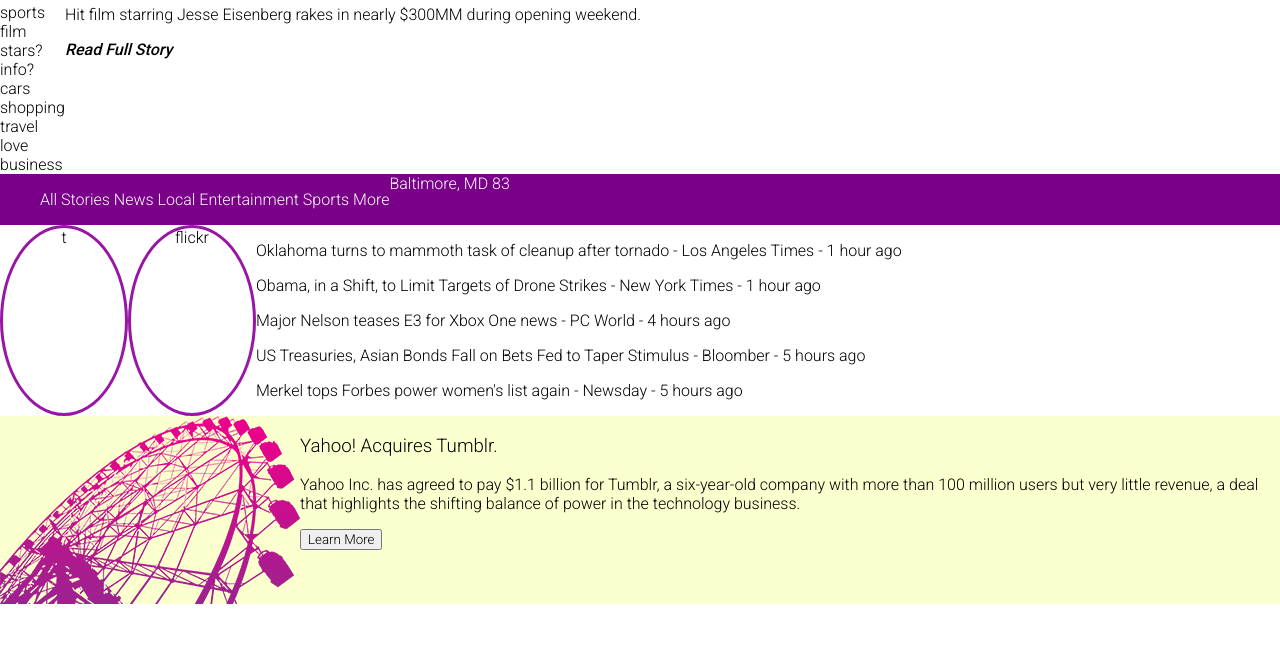
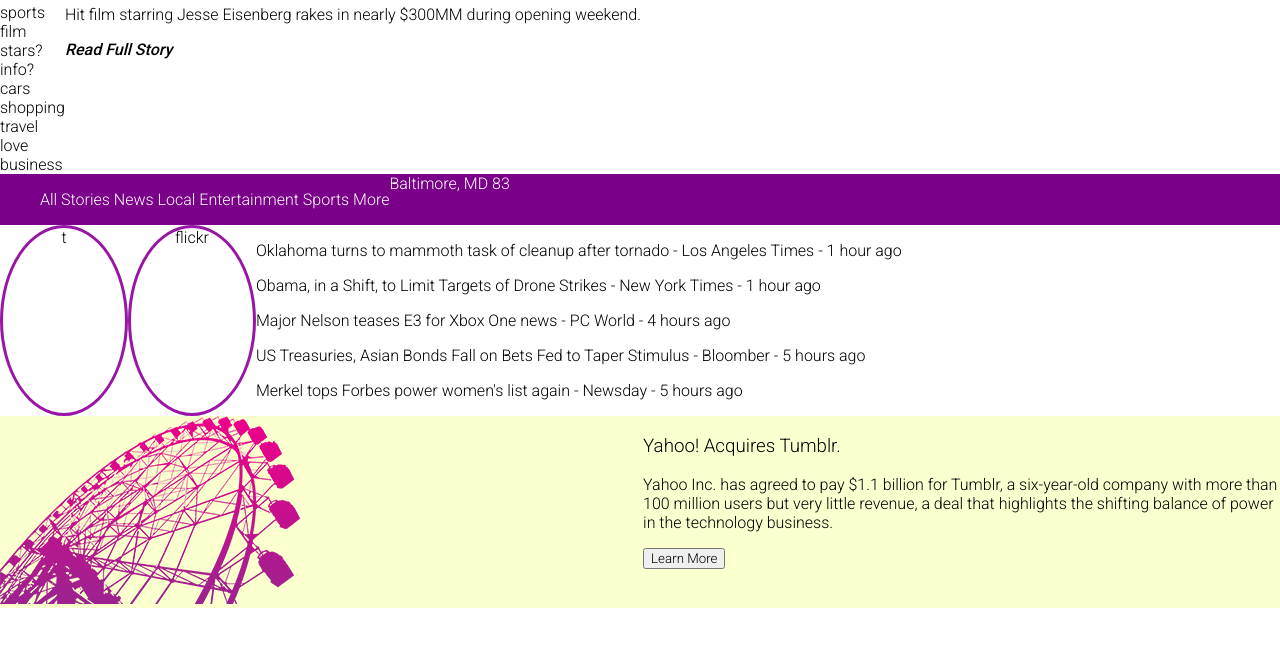
Before and after one commit to Angeldude/yahoo-mockup, a plain HTML site: page public/index.html in a window 1280 px wide. Shown: the part 76-722 px from the top of the page. Drawn offline with Linux system fonts and the light colour scheme.

Commit message:
stying the ferriss wheel

```diff
--- a/public/css/style.css
+++ b/public/css/style.css
@@ -80,3 +80,11 @@
   background-color: #FCFFCE;
   display: flex;
 }
+
+.wheel{
+  width: 70%;
+  flex-grow: 2;
+}
+article{
+  flex-shrink: 2;
+}
--- a/public/index.html
+++ b/public/index.html
@@ -110,7 +110,9 @@
     </section>
 
     <section class="article">
+      <div class="wheel">
       <img src="img/large-ferris-wheel.png" alt="ferris wheel" />
+    </div>
       <article>
         <h1>Yahoo! Acquires Tumblr.</h1>
         <p>Yahoo Inc. has agreed to pay $1.1 billion for Tumblr, a six-year-old company with more than 100 million users but very little revenue, a deal that highlights the shifting balance of power in the technology business.</p>
```
